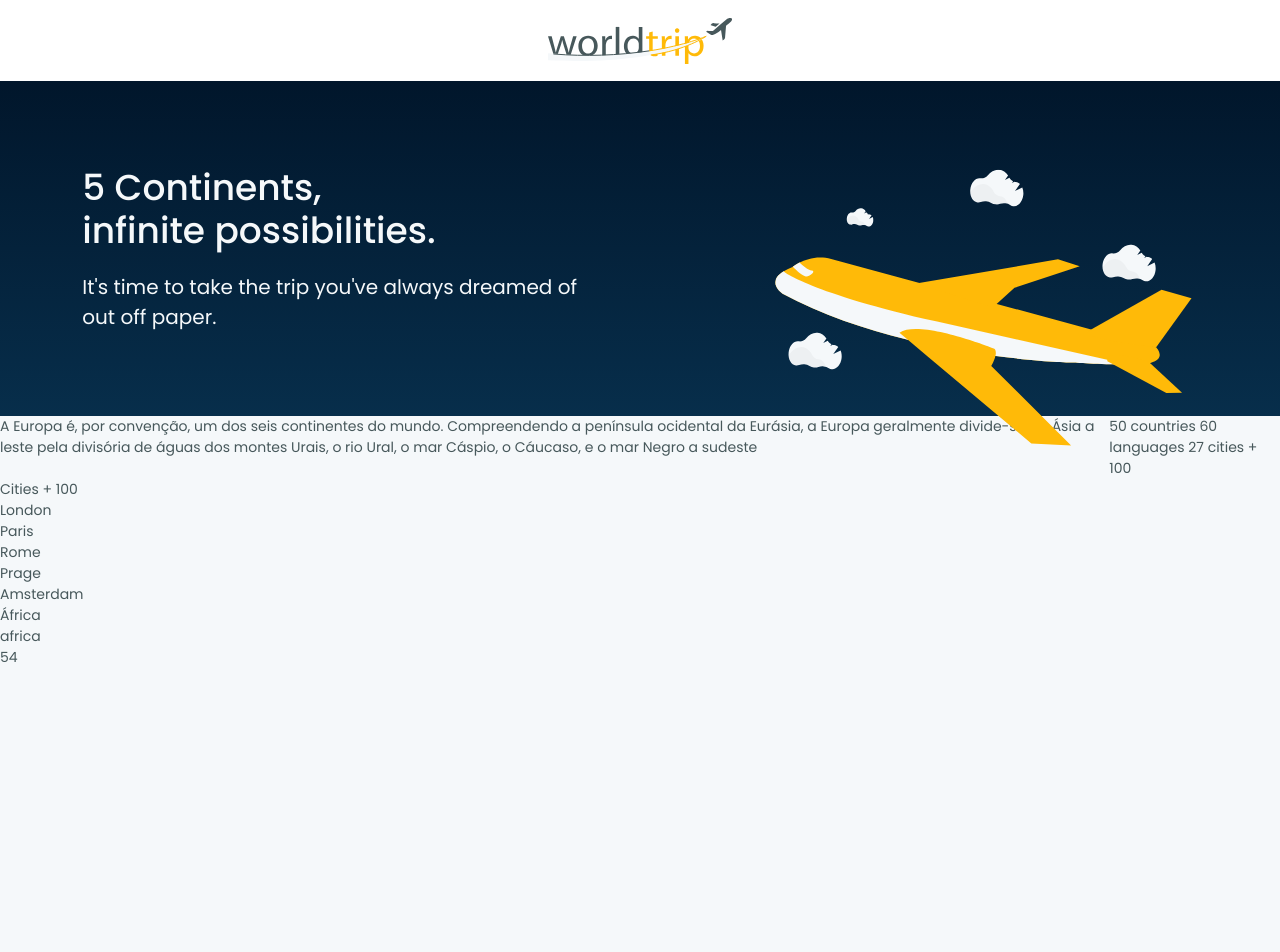
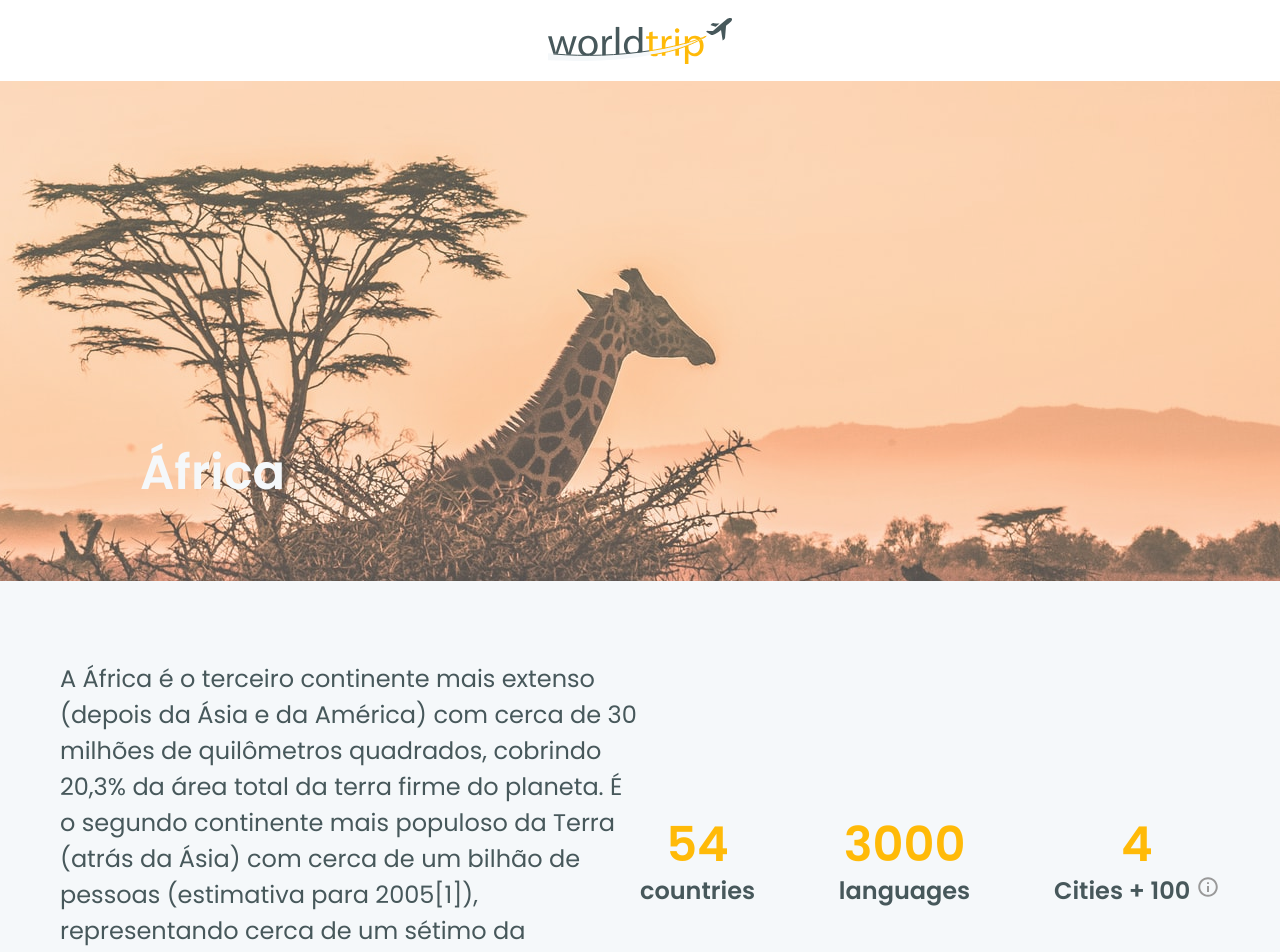
Before and after one commit to johnfreitasau/worldtrip.com, a Next.js app: page /continent/africa in a window 1280 px wide. Shown: the top 952 px of the page. Before the commit the page ends 800 px from the top, so only its background shows below. Built offline with nearby package versions, Linux system fonts and the light colour scheme; data requests are answered from the project's data file.

Commit message:
Working on continent details

```diff
--- a/package.json
+++ b/package.json
@@ -18,6 +18,7 @@
     "next": "10.2.0",
     "react": "17.0.2",
     "react-dom": "17.0.2",
+    "react-icons": "^4.2.0",
     "swiper": "^6.6.2"
   },
   "devDependencies": {
--- /dev/null
+++ b/src/components/ContinentDetail/ContinentAboutItem.tsx
@@ -0,0 +1,25 @@
+import { ReactElement } from "react";
+import { VStack, Text } from "@chakra-ui/react";
+
+interface ContinentAboutItemProps {
+  number: number;
+  label: string;
+  icon?: ReactElement;
+}
+
+export function ContinentAboutItem({
+  number,
+  label,
+  icon,
+}: ContinentAboutItemProps) {
+  return (
+    <VStack spacing={-2} fontWeight="semibold">
+      <Text fontSize="5xl" color="yellow.500">
+        {number}
+      </Text>
+      <Text fontSize="2xl">
+        {label} {!!icon && icon}
+      </Text>
+    </VStack>
+  );
+}
--- /dev/null
+++ b/src/components/ContinentDetail/index.tsx
@@ -0,0 +1,60 @@
+import {
+  Text,
+  HStack,
+  Box,
+  Grid,
+  GridItem,
+  Flex,
+  SimpleGrid,
+  Icon,
+} from "@chakra-ui/react";
+import { ContinentProps } from "../../models";
+import { ContinentAboutItem } from "./ContinentAboutItem";
+import { IoMdInformationCircleOutline } from "react-icons/io";
+
+export function ContinentDetail({ continent }: ContinentProps) {
+  console.log("CONTINENT:", continent);
+
+  return (
+    <Flex
+      as="section"
+      direction="column"
+      w="100%"
+      maxW={1160}
+      // paddingX="36"
+      marginLeft="auto"
+      marginRight="auto"
+      paddingTop="20"
+    >
+      <SimpleGrid columns={[1, null, 2]}>
+        <Flex w="100%" maxW="600px" align="strech">
+          <Text fontSize="2xl" color="gray.500">
+            {continent.about}
+          </Text>
+        </Flex>
+        <Flex w="100%" justify="space-between" align="center">
+          <ContinentAboutItem number={continent.countries} label="countries" />
+          <ContinentAboutItem number={continent.languages} label="languages" />
+          <ContinentAboutItem
+            number={continent.cities100}
+            label="Cities + 100"
+            icon={<Icon as={IoMdInformationCircleOutline} color="gray.400" />}
+          />
+        </Flex>
+      </SimpleGrid>
+      <section>
+        Cities + 100
+        <Grid>
+          <GridItem>London</GridItem>
+          <GridItem>Paris</GridItem>
+          <GridItem>Rome</GridItem>
+          <GridItem>Prage</GridItem>
+          <GridItem>Amsterdam</GridItem>
+        </Grid>
+      </section>
+      {/* <h1>{continent.name}</h1>
+      <h1>{continent.id}</h1>
+      <h1>{continent.countries}</h1> */}
+    </Flex>
+  );
+}
--- a/src/components/Header.tsx
+++ b/src/components/Header.tsx
@@ -5,7 +5,6 @@ export function Header() {
     <Flex
       as="header"
       w="100%"
-      maxWidth={1480}
       padding="4"
       justifyContent="center"
       backgroundColor="white"
--- a/src/models/index.tsx
+++ b/src/models/index.tsx
@@ -16,6 +16,7 @@ export interface ContinentProps {
     countries: number;
     languages: number;
     cities100: number;
+    bannerImage: string;
     cities: City[];
   };
 }
--- a/src/pages/continent/[slug].tsx
+++ b/src/pages/continent/[slug].tsx
@@ -1,10 +1,10 @@
 import { ContinentProps } from "../../models";
 import { GetStaticPaths, GetStaticProps } from "next";
-import { Box, Grid, GridItem, Flex } from "@chakra-ui/react";
+import { Flex, Heading } from "@chakra-ui/react";
 
 import { api } from "../../services/api";
 import { Header } from "../../components/Header";
-import { Banner } from "../../components/Banner";
+import { ContinentDetail } from "../../components/ContinentDetail";
 
 export default function Continent({ continent }: ContinentProps) {
   console.log("CONTINENT:", continent);
@@ -12,31 +12,37 @@ export default function Continent({ continent }: ContinentProps) {
   return (
     <>
       <Header />
-      <Banner />
-      <section>
-        <Flex direction="row" justifyContent="space-between">
-          <Box>
-            A Europa é, por convenção, um dos seis continentes do mundo.
-            Compreendendo a península ocidental da Eurásia, a Europa geralmente
-            divide-se da Ásia a leste pela divisória de águas dos montes Urais,
-            o rio Ural, o mar Cáspio, o Cáucaso, e o mar Negro a sudeste
-          </Box>
-          <Box>50 countries 60 languages 27 cities + 100</Box>
+      <Flex
+        as="section"
+        // h="500px"
+        // w="100%"
+        bgImage={`url(${continent.bannerImage})`}
+        backgroundPosition="center"
+        backgroundRepeat="no-repeat"
+        opacity="0.8"
+      >
+        <Flex
+          w="100%"
+          h="500px"
+          maxW={1160}
+          mx="auto"
+          justify="left"
+          align="flex-end"
+          padding="20"
+        >
+          <Heading
+            position="absolute"
+            color="gray.50"
+            fontWeight="semibold"
+            fontSize="5xl"
+            // mb="4rem"
+          >
+            {continent.name}
+          </Heading>
         </Flex>
-      </section>
-      <section>
-        Cities + 100
-        <Grid>
-          <GridItem>London</GridItem>
-          <GridItem>Paris</GridItem>
-          <GridItem>Rome</GridItem>
-          <GridItem>Prage</GridItem>
-          <GridItem>Amsterdam</GridItem>
-        </Grid>
-      </section>
-      <h1>{continent.name}</h1>
-      <h1>{continent.id}</h1>
-      <h1>{continent.countries}</h1>
+      </Flex>
+
+      <ContinentDetail continent={continent} />
     </>
   );
 }
```
Also changed, not shown: src/components/Carousel/index.tsx (+0 -39 lines), 1 other file (tests, documents, lock files or other folders).
